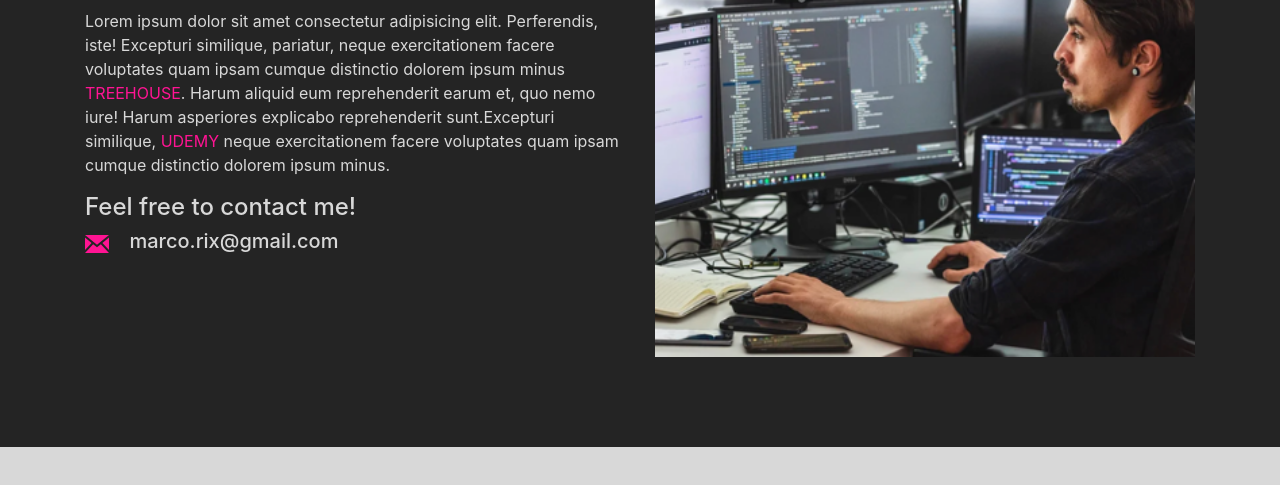
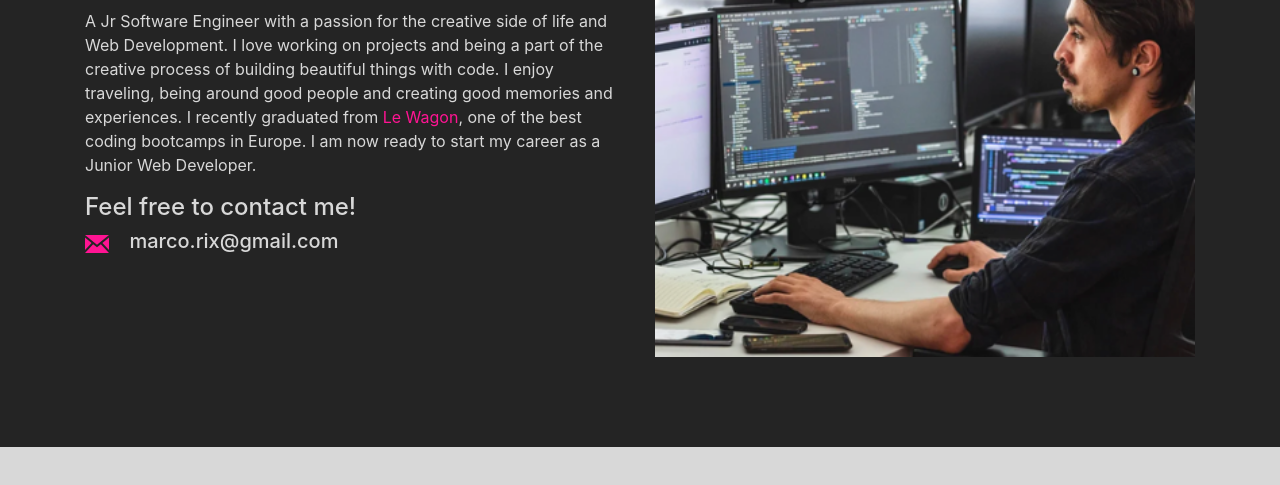
Before and after one commit to marcorix/marcorix.github.io, a plain HTML site: page index.html in a window 1280 px wide. Shown: the part 615-1100 px from the top of the page. Drawn offline with nearby package versions, Linux system fonts and the light colour scheme.

Commit message:
added description

```diff
--- a/index.html
+++ b/index.html
@@ -71,17 +71,15 @@
             </h2>
 
             <p>
-              Lorem ipsum dolor sit amet consectetur adipisicing elit.
-              Perferendis, iste! Excepturi similique, pariatur, neque
-              exercitationem facere voluptates quam ipsam cumque distinctio
-              dolorem ipsum minus
-              <span class="secondary-color about-link" id="treehouse">
-                TREEHOUSE</span
-              >. Harum aliquid eum reprehenderit earum et, quo nemo iure! Harum
-              asperiores explicabo reprehenderit sunt.Excepturi similique,
-              <span class="secondary-color about-link" id="udemy"> UDEMY</span>
-              neque exercitationem facere voluptates quam ipsam cumque
-              distinctio dolorem ipsum minus.
+              A Jr Software Engineer with a passion for the creative side of
+              life and Web Development. I love working on projects and being a
+              part of the creative process of building beautiful things with
+              code. I enjoy traveling, being around good people and creating
+              good memories and experiences. I recently graduated from
+              <span class="secondary-color about-link" id="treehouse"
+                >Le Wagon</span
+              >, one of the best coding bootcamps in Europe. I am now ready to
+              start my career as a Junior Web Developer.
             </p>
             <h4>Feel free to contact me!</h4>
             <div class="mb-4">
```
Also changed, not shown: 1 other file.
